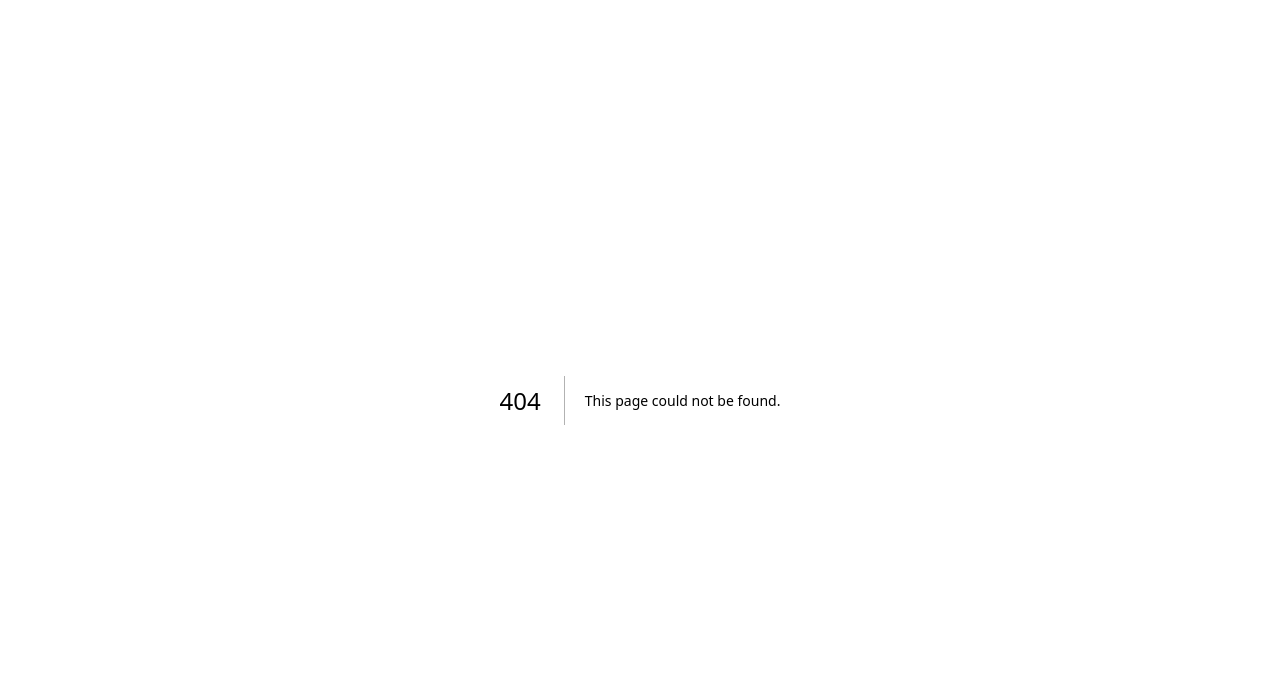
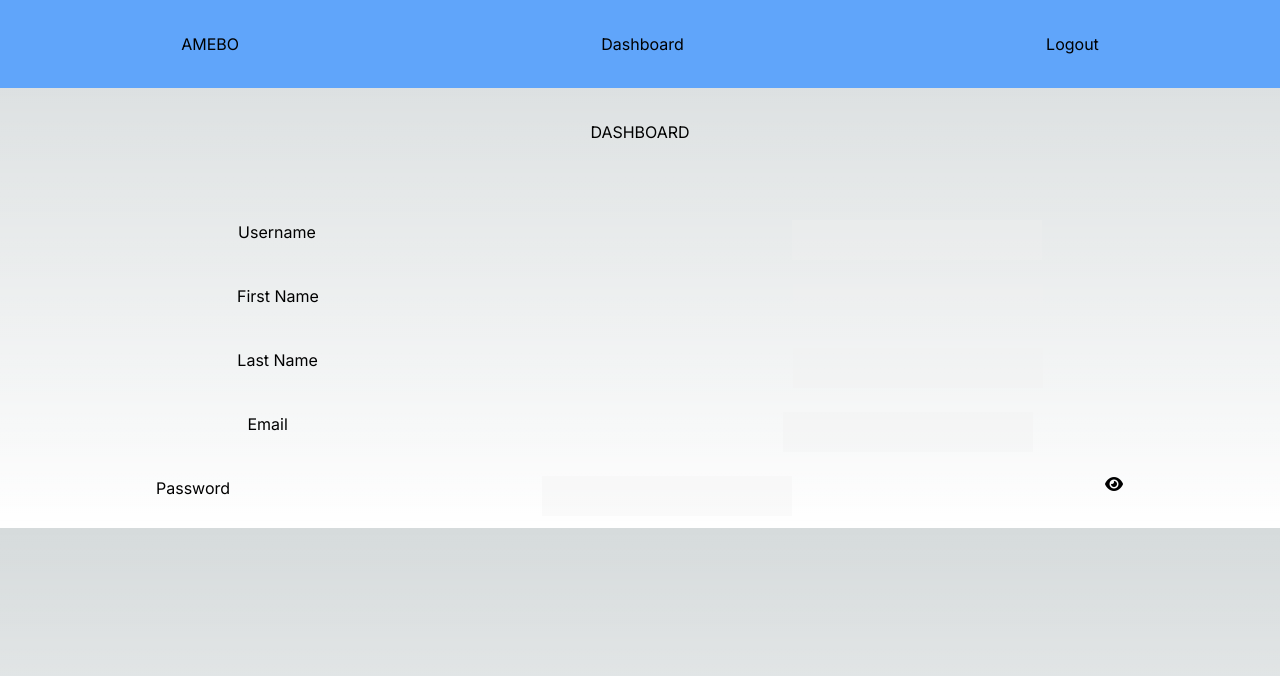
Before and after one commit to Olami007/Amebo, a Next.js app: page /dashboard/profile in a window 1280 px wide. Before the commit this address had no page. Shown: the top 676 px of the page. Built offline with nearby package versions, Linux system fonts and the light colour scheme; no server answers; sample sign-in values are in the browser's storage.

Commit message:
dashboard profile page created to show user details

```diff
--- /dev/null
+++ b/src/app/dashboard/profile/Form.jsx
@@ -0,0 +1,102 @@
+"use client";
+
+import redirectToSignInIfNoToken from "@/utils/authCheck";
+import { useSession } from "next-auth/react";
+import React, { useEffect, useState } from "react";
+
+const DashboardForm = () => {
+  redirectToSignInIfNoToken();
+  const { data: session } = useSession();
+  //   console.log(session);
+
+  const [usernameValue, setUsernameValue] = useState("");
+  const [firstNameValue, setfirstNameValue] = useState("");
+  const [lastNameValue, setLastNameValue] = useState("");
+  const [emailValue, setEmailValue] = useState("");
+  const [passwordValue, setPasswordValue] = useState("");
+
+  const [passwordVisible, setPasswordVisible] = useState(false);
+
+  useEffect(() => {
+    if (session?._doc) {
+      setUsernameValue(session._doc.username);
+      setfirstNameValue(session._doc.firstName);
+      setLastNameValue(session._doc.lastName);
+      setEmailValue(session._doc.email);
+      setPasswordValue(session._doc.password);
+    }
+  }, [session?._doc]);
+
+  const togglePasswordVisibility = () => {
+    setPasswordVisible((prevValue) => !prevValue);
+  };
+  return (
+    <div>
+      <form className="pt-8">
+        <div className="flex py-3 justify-around">
+          <label htmlFor="username">Username</label>
+
+          <input
+            className="p-2 text-center"
+            type="text"
+            id="username"
+            disabled
+            value={usernameValue}
+          />
+        </div>
+        <div className="flex py-3 justify-around">
+          <label htmlFor="firstName">First Name</label>
+
+          <input
+            className="p-2 text-center"
+            type="text"
+            id="firstName"
+            disabled
+            value={firstNameValue}
+          />
+        </div>
+        <div className="flex py-3 justify-around">
+          <label htmlFor="lastName">Last Name</label>
+
+          <input
+            className="p-2 text-center"
+            type="text"
+            id="lastName"
+            disabled
+            value={lastNameValue}
+          />
+        </div>
+        <div className="flex py-3 justify-around">
+          <label htmlFor="email">Email</label>
+
+          <input
+            className="p-2 text-center"
+            type="text"
+            id="email"
+            disabled
+            value={emailValue}
+          />
+        </div>
+        <div className="flex py-3 justify-around">
+          <label htmlFor="password">Password</label>
+
+          <input
+            className="p-2 text-center"
+            type={passwordVisible ? "text" : "password"}
+            id="password"
+            disabled
+            value={passwordValue}
+          />
+          <span
+            className={
+              passwordVisible ? "fa-solid fa-eye-slash" : "fa fa-fw fa-eye"
+            }
+            onClick={togglePasswordVisibility}
+          ></span>
+        </div>
+      </form>
+    </div>
+  );
+};
+
+export default DashboardForm;
--- /dev/null
+++ b/src/app/dashboard/profile/page.jsx
@@ -0,0 +1,109 @@
+"use client";
+
+import Navbar from "@/components/Navbar/Navbar";
+// import redirectToSignInIfNoToken from "@/utils/authCheck";
+import DashboardForm from "./Form";
+import redirectToSignInIfNoToken from "@/utils/authCheck";
+// import { useSession } from "next-auth/react";
+// import React, { useEffect, useState } from "react";
+
+const Page = () => {
+  //   const { data: session } = useSession();
+  //   //   console.log(session);
+
+  //   const [usernameValue, setUsernameValue] = useState("");
+  //   const [firstNameValue, setfirstNameValue] = useState("");
+  //   const [lastNameValue, setLastNameValue] = useState("");
+  //   const [emailValue, setEmailValue] = useState("");
+  //   const [passwordValue, setPasswordValue] = useState("");
+
+  //   const [passwordVisible, setPasswordVisible] = useState(false);
+
+  //   useEffect(() => {
+  //     if (session?._doc) {
+  //       setUsernameValue(session._doc.username);
+  //       setfirstNameValue(session._doc.firstName);
+  //       setLastNameValue(session._doc.lastName);
+  //       setEmailValue(session._doc.email);
+  //       setPasswordValue(session._doc.password);
+  //     }
+  //   }, [session?._doc]);
+
+  //   const togglePasswordVisibility = () => {
+  //     setPasswordVisible((prevValue) => !prevValue);
+  //   };
+
+  return (
+    <div>
+      <Navbar />
+
+      <h1 className="text-center py-8">DASHBOARD</h1>
+      {/* <form className="pt-8">
+        <div className="flex py-3 justify-around">
+          <label htmlFor="username">Username</label>
+
+          <input
+            className="p-2 text-center"
+            type="text"
+            id="username"
+            disabled
+            value={usernameValue}
+          />
+        </div>
+        <div className="flex py-3 justify-around">
+          <label htmlFor="firstName">First Name</label>
+
+          <input
+            className="p-2 text-center"
+            type="text"
+            id="firstName"
+            disabled
+            value={firstNameValue}
+          />
+        </div>
+        <div className="flex py-3 justify-around">
+          <label htmlFor="lastName">Last Name</label>
+
+          <input
+            className="p-2 text-center"
+            type="text"
+            id="lastName"
+            disabled
+            value={lastNameValue}
+          />
+        </div>
+        <div className="flex py-3 justify-around">
+          <label htmlFor="email">Email</label>
+
+          <input
+            className="p-2 text-center"
+            type="text"
+            id="email"
+            disabled
+            value={emailValue}
+          />
+        </div>
+        <div className="flex py-3 justify-around">
+          <label htmlFor="password">Password</label>
+
+          <input
+            className="p-2 text-center"
+            type={passwordVisible ? "text" : "password"}
+            id="password"
+            disabled
+            value={passwordValue}
+          />
+          <span
+            className={
+              passwordVisible ? "fa-solid fa-eye-slash" : "fa fa-fw fa-eye"
+            }
+            onClick={togglePasswordVisibility}
+          ></span>
+        </div>
+      </form> */}
+      <DashboardForm />
+    </div>
+  );
+};
+
+export default redirectToSignInIfNoToken(Page);
```
